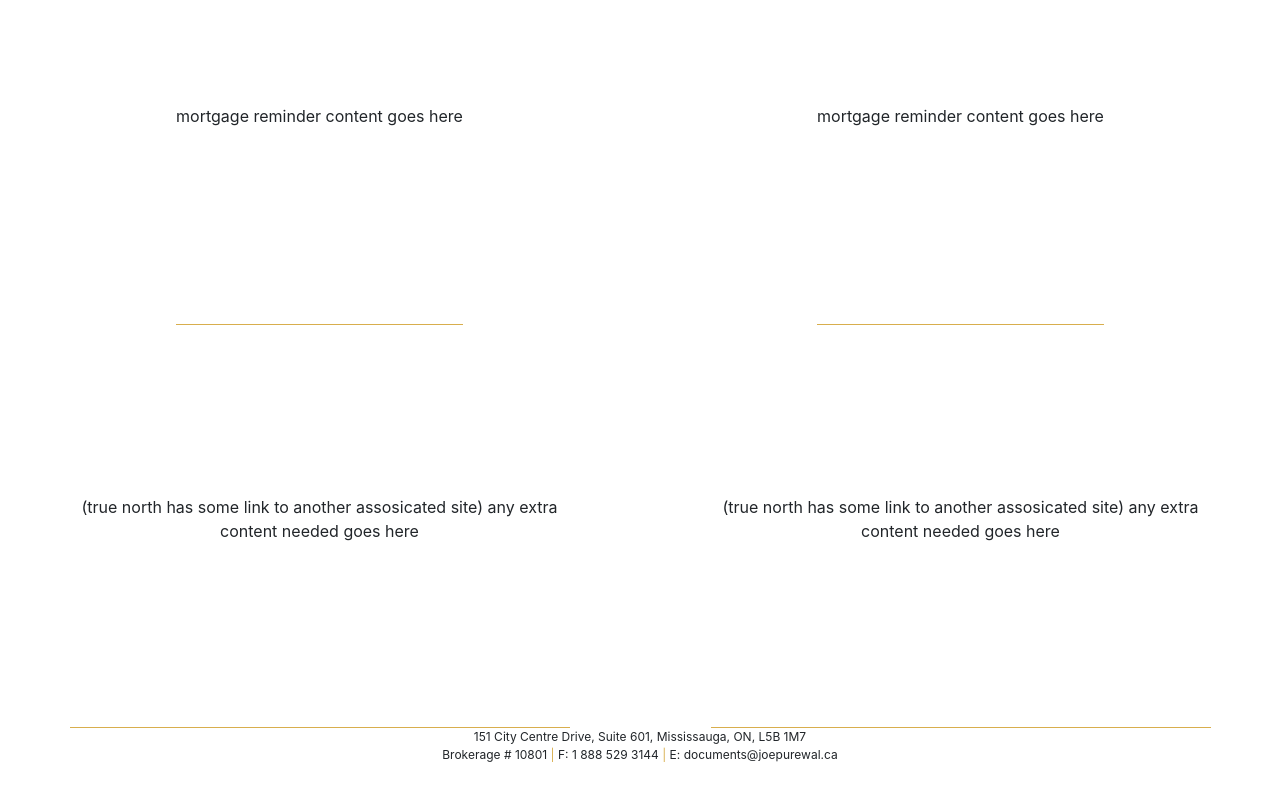
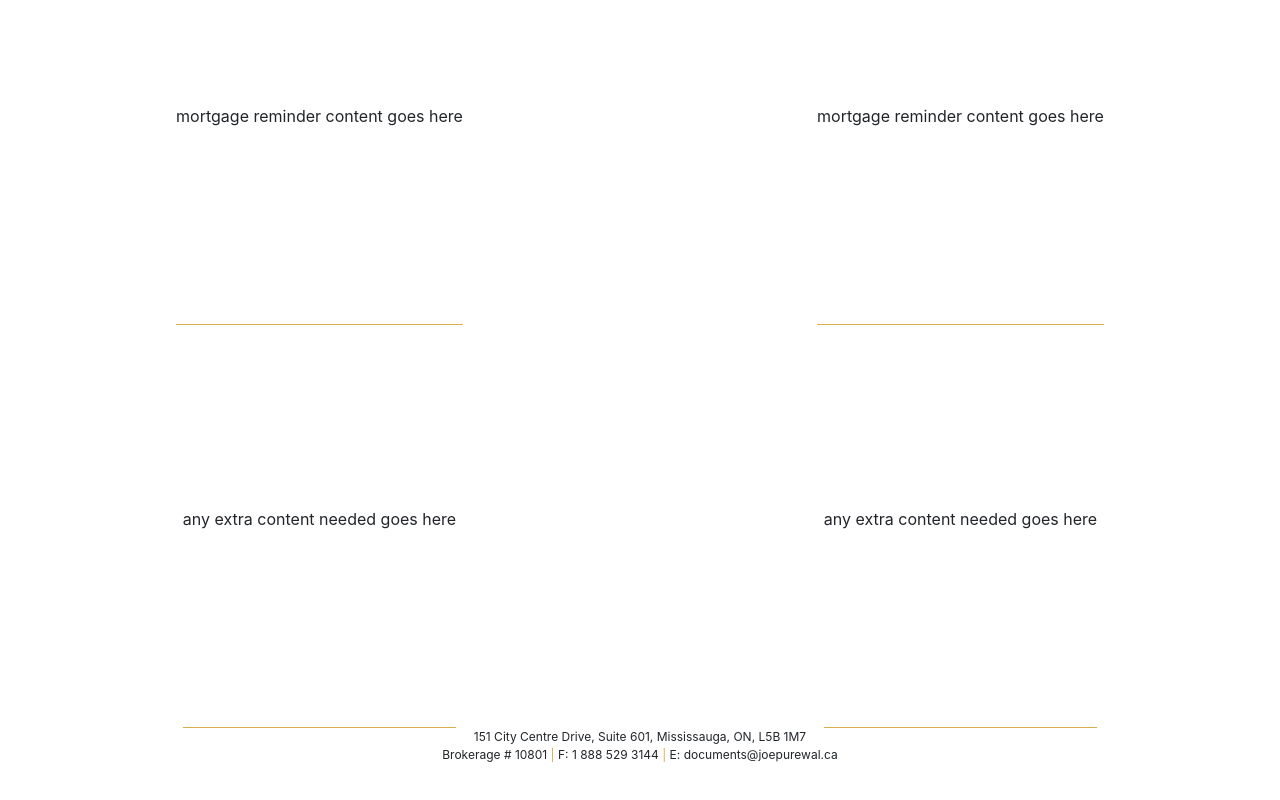
Before and after one commit to Terry-N/joepurewal, a plain HTML site: page index.html in a window 1280 px wide. Shown: the part 3256-4056 px from the top of the page. Drawn offline with Linux system fonts and the light colour scheme.

Commit message:
Changed content

```diff
--- a/css/homeStyle.css
+++ b/css/homeStyle.css
@@ -1,5 +1,3 @@
-
-
 footer {
     font-size: 75%;
     text-align: center;
@@ -9,6 +7,7 @@ footer {
 /* make images responsively scale down, but never larger than original size */
 img {
     max-width: 100%;
+    width: auto;
     height: auto;
 }
 
--- a/index.html
+++ b/index.html
@@ -206,7 +206,7 @@
     <section class="homeExtraAreaLeft boxAll">
       <div class="boxBody">
         <div class="boxExtraAreaLeft">
-          <p>(true north has some link to another assosicated site)
+          <p>
             any extra content needed goes here
           </p>
         </div>
@@ -215,7 +215,7 @@
     <section class="homeExtraAreaRight boxAll">
       <div class="boxBody">
         <div class="boxExtraAreaRight">
-          <p>(true north has some link to another assosicated site)
+          <p>
             any extra content needed goes here
           </p>
         </div>
```
